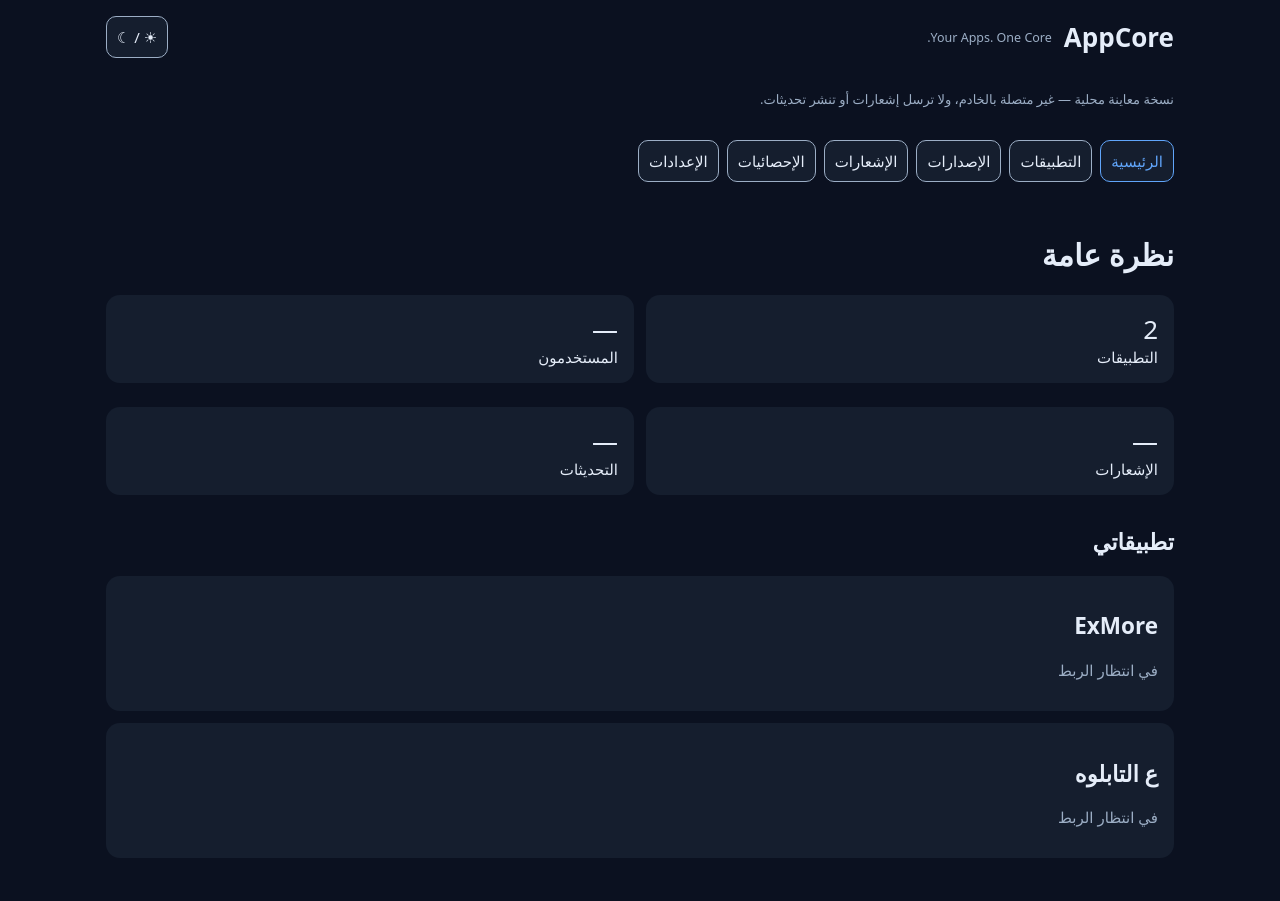
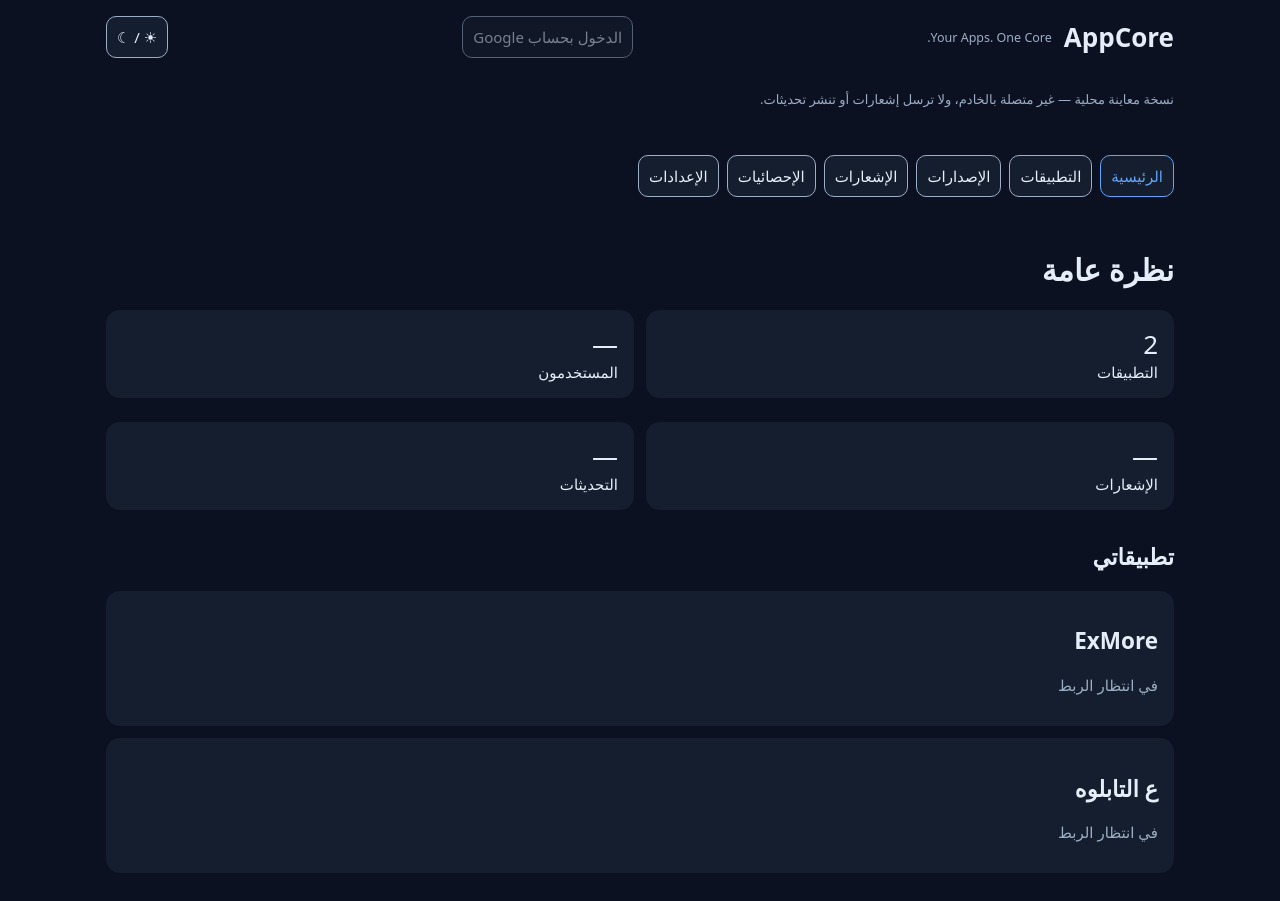
Before and after one commit to drkarimelshenawy/AppCore, a plain HTML site: page dashboard/index.html in a window 1280 px wide. Drawn offline with Linux system fonts and the light colour scheme; no server answers.

Commit message:
Expose Google sign-in on AppCore dashboard

```diff
--- a/dashboard/index.html
+++ b/dashboard/index.html
@@ -1 +1 @@
-<!doctype html><html lang="ar" dir="rtl"><head><meta charset="utf-8"><meta name="viewport" content="width=device-width,initial-scale=1"><title>AppCore</title><link rel="stylesheet" href="style.css"></head><body><header><strong>AppCore</strong><small>Your Apps. One Core.</small><button id="theme">☀ / ☾</button></header><aside id="notice">نسخة معاينة محلية — غير متصلة بالخادم، ولا ترسل إشعارات أو تنشر تحديثات.</aside><nav id="nav"></nav><main id="main"></main><script src="app.js" defer></script></body></html>
+<!doctype html><html lang="ar" dir="rtl"><head><meta charset="utf-8"><meta name="viewport" content="width=device-width,initial-scale=1"><title>AppCore</title><link rel="stylesheet" href="style.css"></head><body><header><strong>AppCore</strong><small>Your Apps. One Core.</small><button id="login" disabled>الدخول بحساب Google</button><button id="theme">☀ / ☾</button></header><aside id="notice">نسخة معاينة محلية — غير متصلة بالخادم، ولا ترسل إشعارات أو تنشر تحديثات.</aside><p id="auth-status" role="status"></p><nav id="nav"></nav><main id="main"></main><script src="app.js" defer></script><script type="module" src="auth.js"></script></body></html>
```
